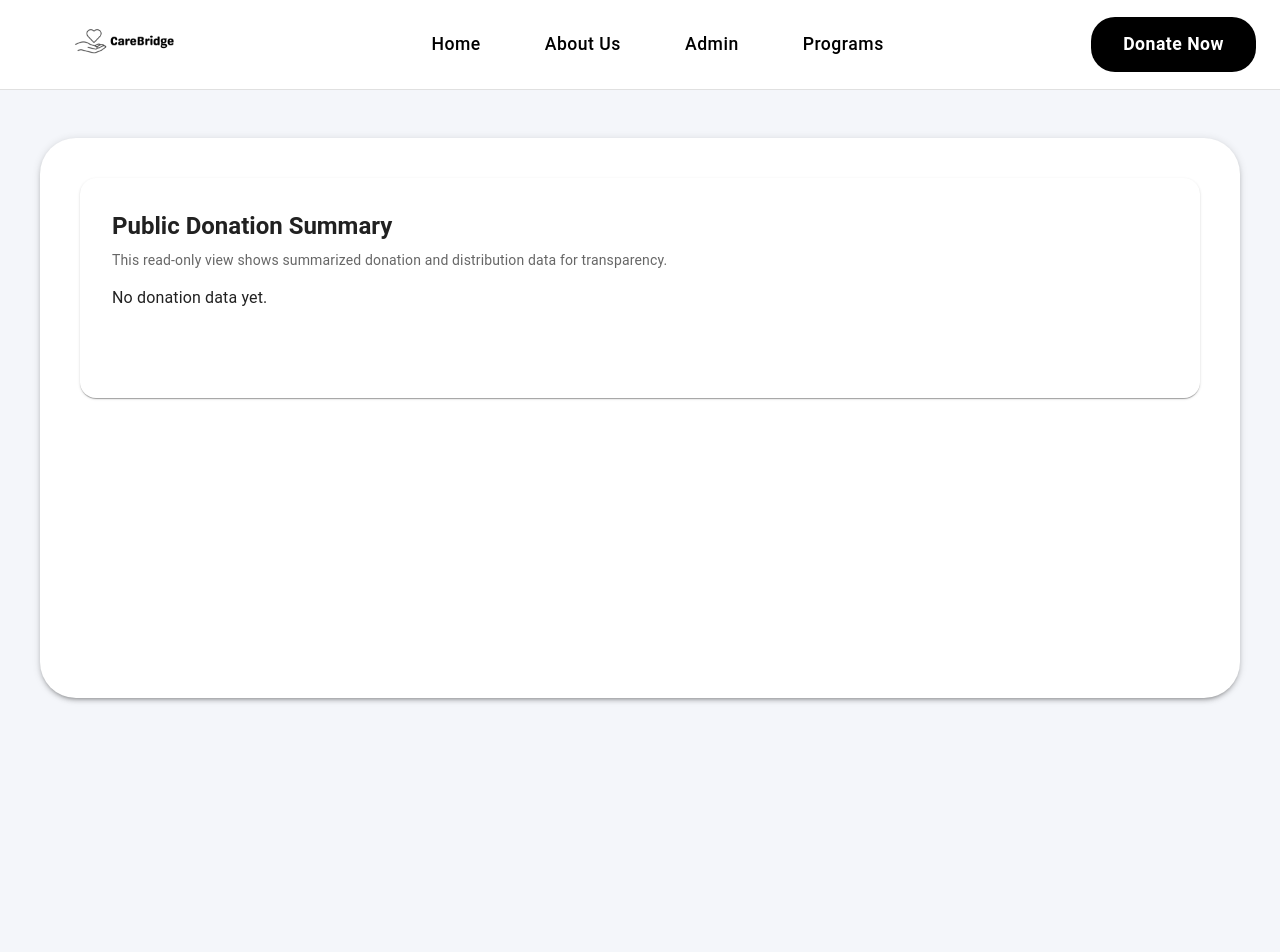
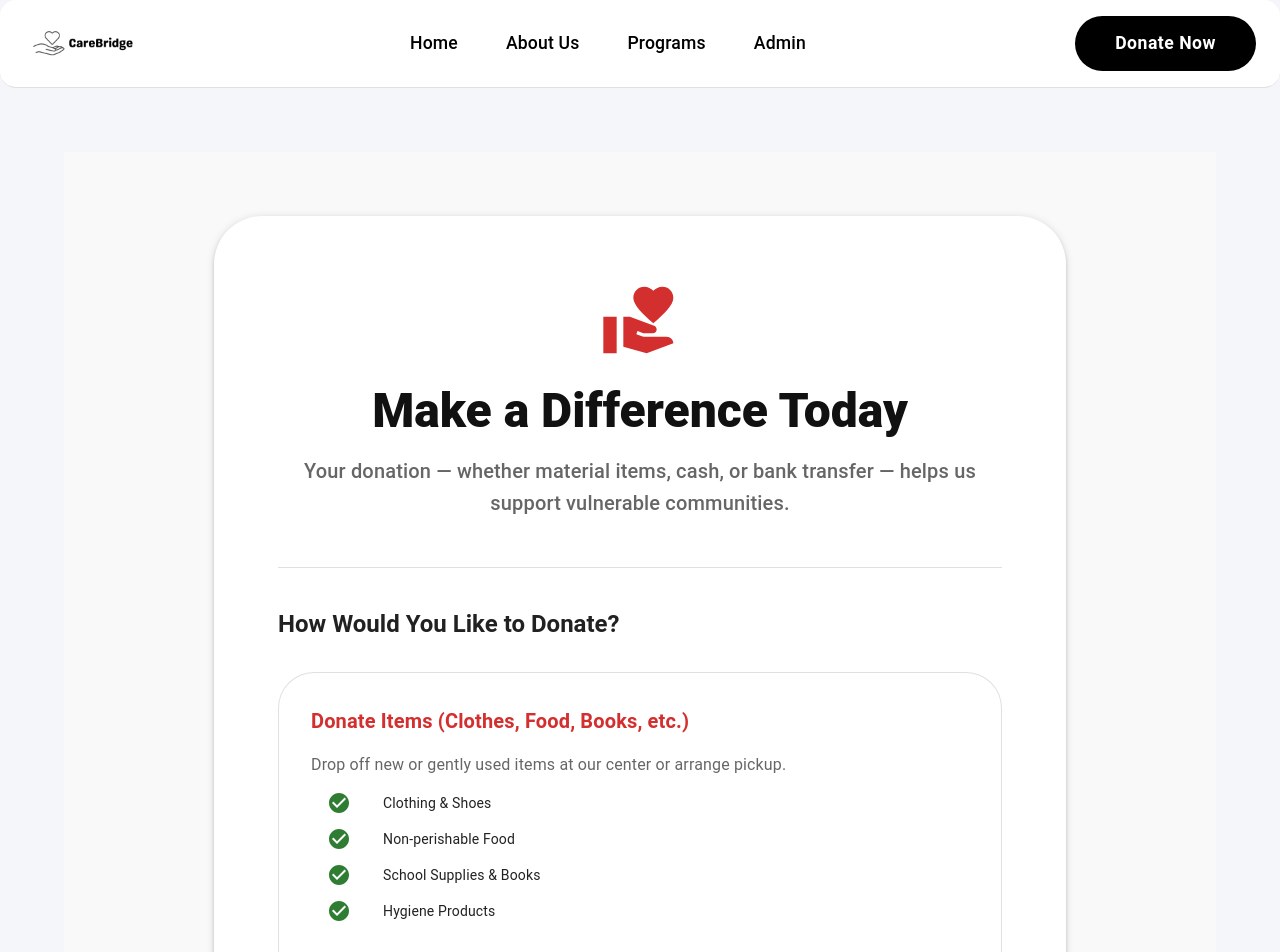
Before and after one commit to BU-SENG/foss-project-pearl-grey, a React (Vite) app: page /donate in a window 1280 px wide. Shown: the top 952 px of the page. Before the commit the page ends 800 px from the top, so only its background shows below. Built offline with nearby package versions, Linux system fonts and the light colour scheme.

Commit message:
Update to the App.jsx and also made a donation screen

```diff
--- a/src/App.jsx
+++ b/src/App.jsx
@@ -3,13 +3,13 @@ import { Routes, Route, Link, Navigate } from 'react-router-dom';
 import CssBaseline from '@mui/material/CssBaseline';
 import AppBar from '@mui/material/AppBar';
 import Toolbar from '@mui/material/Toolbar';
-import Typography from '@mui/material/Typography';
 import Container from '@mui/material/Container';
 import Button from '@mui/material/Button';
 import Box from '@mui/material/Box';
 import Stack from '@mui/material/Stack';
+import Typography from '@mui/material/Typography';
+
 import { useDonation } from './context/DonationContext';
-
 import Login from './pages/Login';
 import AdminDashboard from './pages/AdminDashboard';
 import PublicDashboard from './pages/PublicDashboard';
@@ -18,59 +18,99 @@ import DistributionForm from './pages/DistributionForm';
 import Inventory from './pages/Inventory';
 import Reports from './pages/Reports';
 import AboutUs from './pages/Aboutus';
+import DonateScreen from './pages/DonateScreen';
 
 export default function App() {
-  const { isAdmin, logout } = useDonation();
+  const { isAdmin } = useDonation();
 
   return (
     <>
       <CssBaseline />
 
-      {/* CUSTOM MODERN HEADER */}
-      <AppBar
-        position="sticky"
-        elevation={0}
-        sx={{
-          bgcolor: 'white',
-          color: 'black',
-          borderBottom: '1px solid #e0e0e0',
-          borderRadius: 0,
-          overflow:'hidden',
-        }}
-      >
+      {/* HEADER */}
+      <AppBar position="sticky" elevation={0} sx={{ bgcolor: 'white', color: 'black', borderBottom: '1px solid #e0e0e0' }}>
         <Toolbar sx={{ justifyContent: 'space-between', py: 2 }}>
-          {/* Left: Logo */}
-          <Box component={Link} to="/">
+          {/* Logo */}
+          <Box component={Link} to="/" sx={{ display: 'flex' }}>
             <img
               src="/src/images/CareBridge.png"
-  alt="Material Donation Tracker Logo"
-  style={{
-    height: '50px',           // taller than 200px
-    width: '200px',            // set exact width for perfect rectangle
-    objectFit: 'contain',      // keeps proportions but fills the box nicely
-    backgroundColor: '#ffffff',      // optional: adds inner "frame" so it looks like a proper rectangle card
-    borderRadius: '12px',
-  }}
+              alt="CareBridge Logo"
+              style={{ height: '50px', width: 'auto', borderRadius: '12px' }}
             />
           </Box>
 
-          {/* Center: Navigation Links */}
+
           <Stack direction="row" spacing={6} sx={{ flexGrow: 1, justifyContent: 'center' }}>
-            <Button component={Link} to="/" sx={{ fontSize: '1.1rem', fontWeight: 500, color: 'black' }}>
+            <Typography
+              component={Link}
+              to="/"
+              sx={{
+                fontSize: '1.1rem',
+                fontWeight: 500,
+                color: 'black',
+                textDecoration: 'none',
+                '&:hover': {
+                  fontWeight: 700,
+                  textDecoration: 'underline',
+                },
+              }}
+            >
               Home
-            </Button>
-            <Button component={Link} to="/AboutUs" sx={{ pathname: '/' }} sx={{ fontSize: '1.1rem', fontWeight: 500, color: 'black' }}>
+            </Typography>
+
+            <Typography
+              component={Link}
+              to="/aboutus"
+              sx={{
+                fontSize: '1.1rem',
+                fontWeight: 500,
+                color: 'black',
+                textDecoration: 'none',
+                '&:hover': {
+                  fontWeight: 700,
+                  textDecoration: 'underline',
+                },
+              }}
+            >
               About Us
-            </Button>
-            <Button component={Link} to={isAdmin ? "/admin" : "/login"} sx={{ fontSize: '1.1rem', fontWeight: 500, color: 'black' }}>
+            </Typography>
+
+            <Typography
+              component={Link}
+              to="/programs"
+              sx={{
+                fontSize: '1.1rem',
+                fontWeight: 500,
+                color: 'black',
+                textDecoration: 'none',
+                '&:hover': {
+                  fontWeight: 700,
+                  textDecoration: 'underline',
+                },
+              }}
+            >
+              Programs
+            </Typography>
+
+            <Typography
+              component={Link}
+              to={isAdmin ? "/admin" : "/login"}
+              sx={{
+                fontSize: '1.1rem',
+                fontWeight: 500,
+                color: 'black',
+                textDecoration: 'none',
+                '&:hover': {
+                  fontWeight: 700,
+                  textDecoration: 'underline',
+                },
+              }}
+            >
               Admin
-            </Button>
-            <Button component={Link} to={isAdmin ? "/admin" : "/login"} sx={{ fontSize: '1.1rem', fontWeight: 500, color: 'black' }}>
-              Programs
-            </Button>
+            </Typography>
           </Stack>
 
-          {/* Right: Donate Button */}
+
           <Button
             variant="contained"
             size="large"
@@ -79,14 +119,14 @@ export default function App() {
             sx={{
               bgcolor: 'black',
               color: 'white',
-              px: 4,
+              px: 5,
               py: 1.5,
-              borderRadius: 2,
+              borderRadius: 3,
               fontWeight: 'bold',
+              fontSize: '1.1rem',
               textTransform: 'none',
-              fontSize: '1.1rem',
               boxShadow: 'none',
-              '&:hover': { bgcolor: '#111' },
+              '&:hover': { bgcolor: '#222' },
             }}
           >
             Donate Now
@@ -94,134 +134,67 @@ export default function App() {
         </Toolbar>
       </AppBar>
 
-      {/* HERO SECTION - Only show on Home page */}
+      {/* HERO SECTION */}
       <Routes>
-        <Route
-          path="/"
-          element={
-            <Box
-  sx={{
-    bgcolor: 'white',
-    py: { xs: 4, md: 8 },
-    px: 4,
-  }}
->
-
+        <Route path="/" element={
+          <Box sx={{ bgcolor: 'white', py: { xs: 6, md: 10 }, px: 4 }}>
             <Container maxWidth="lg">
-                <Box
-                  sx={{
-                    display: 'grid',
-                    gridTemplateColumns: { xs: '1fr', md: '1fr 1fr' },
-                    gap: 8,
-                  }}
-                >
-                  {/* Left: Text & Buttons */}
+              <Box sx={{ display: 'grid', gridTemplateColumns: { xs: '1fr', md: '1fr 1fr' }, gap: 8, alignItems: 'center' }}>
                 <Box>
-                    <Typography
-                      variant="h1"
-                      sx={{
-                        fontSize: { xs: '2.8rem', md: '4.5rem' },
-                        fontWeight: 900,
-                        lineHeight: 1.1,
-                        color: '#111',
-                      }}
-                    >
+                  <Typography variant="h1" sx={{ fontSize: { xs: '3rem', md: '4.8rem' }, fontWeight: 900, lineHeight: 1.1, color: '#111' }}>
                     Change lives<br />one donation<br />at a time
                   </Typography>
-
-                    <Typography
-                      variant="h1"
-                      sx={{
-                        fontSize: { xs: '1.8rem'},
-                        fontWeight: 100,
-                        lineHeight: 1.1,
-                        color: '#111',
-                      }}
-                    >
-                      Change lives one donation at a time track donations with ease
+                  <Typography variant="h5" sx={{ mt: 3, fontWeight: 300, color: '#444' }}>
+                    Your generosity helps us reach those in need. Every item counts.
                   </Typography>
 
-                    <Stack direction={{ xs: 'column', sm: 'row' }} spacing={4} mt={6}>
+                  <Stack direction={{ xs: 'column', sm: 'row' }} spacing={3} mt={6}>
                     <Button
                       variant="contained"
                       size="large"
                       component={Link}
                       to="/donate"
-  disableElevation
                       sx={{
                         bgcolor: 'black',
-    color: 'white',
                         px: 6,
                         py: 2,
                         fontSize: '1.3rem',
-    fontWeight: 'bold',
-    borderRadius: 40,
-    '&:hover': { bgcolor: '#222' },
+                        borderRadius: 50,
+                        '&:hover': { bgcolor: '#333' }
                       }}
                     >
                       Donate Now
                     </Button>
-
-
-
-                      <Button
-                        component={Link}
-                        to="/demo"
-                        sx={{
-                          fontSize: '1.2rem',
-                          fontWeight: 600,
-                          color: 'black',
-                          textDecoration: 'underline',
-                          '&:hover': { textDecoration: 'none' },
-                        }}
-                      >
-                        See demo
+                    <Button component={Link} to="/aboutus" variant="outlined" size="large">
+                      Learn More
                     </Button>
                   </Stack>
                 </Box>
 
-                  {/* Right: Hero Image */}
-                  <Box sx={{ textAlign: { xs: 'center', md: 'right' } }}>
+                <Box sx={{ textAlign: 'center' }}>
                   <img
                   src="/src/images/portrait-smiley-african-child.jpg"
-                      alt="People helping each other"
-                      style={{
-                        maxWidth: '80%',
-                        height: 'auto',
-                        borderRadius: '20px',
-                      }}
+                  alt="Happy child receiving help"
+                  style={{ maxWidth: '90%', borderRadius: '20px', boxShadow: '0 10px 30px rgba(0,0,0,0.1)' }}
                   />
                 </Box>
               </Box>
             </Container>
           </Box>
-          }
-        />
+        } />
       </Routes>
 
-      {/* MAIN CONTENT - All other routes */}
-      <Container
-        maxWidth="lg"
-        sx={{
-          mt: 6,
-          mb: 8,
-          minHeight: '70vh',
-          bgcolor: 'background.paper',
-          borderRadius: 3,
-          boxShadow: 3,
-          p: { xs: 3, md: 5 },
-        }}
-      >
+      {/* MAIN CONTENT AREA */}
+      <Container maxWidth="lg" sx={{ my: 8 }}>
         <Routes>
           <Route path="/" element={<PublicDashboard />} />
           <Route path="/login" element={<Login />} />
           <Route path="/admin" element={isAdmin ? <AdminDashboard /> : <Navigate to="/login" />} />
-          <Route path="/donate" element={isAdmin ? <DonationForm /> : <PublicDashboard />} />
+          <Route path="/donate" element={<DonateScreen />} /> {/* This now works! */}
           <Route path="/distribute" element={isAdmin ? <DistributionForm /> : <Navigate to="/login" />} />
           <Route path="/inventory" element={isAdmin ? <Inventory /> : <Navigate to="/login" />} />
           <Route path="/reports" element={isAdmin ? <Reports /> : <Navigate to="/login" />} />
           <Route path="/aboutus" element={<AboutUs />} />
-          {/* Optional: Add /about or /demo pages later */}
         </Routes>
       </Container>
     </>
--- /dev/null
+++ b/src/pages/DonateScreen.jsx
@@ -0,0 +1,111 @@
+import React from 'react';
+import { Container, Typography, Box, Button, Stack, Paper, Divider, List, ListItem, ListItemIcon, ListItemText } from '@mui/material';
+import CheckCircleIcon from '@mui/icons-material/CheckCircle';
+import VolunteerActivismIcon from '@mui/icons-material/VolunteerActivism';
+import { Link } from 'react-router-dom';
+
+export default function DonateScreen() {
+  return (
+    <Box sx={{ bgcolor: '#f9f9f9', minHeight: '100vh', py: 8 }}>
+      <Container maxWidth="md">
+
+        <Paper elevation={0} sx={{ p: { xs: 4, md: 8 }, borderRadius: 4, bgcolor: 'white', boxShadow: 3 }}>
+          <Box textAlign="center" mb={6}>
+            <VolunteerActivismIcon sx={{ fontSize: 80, color: '#d32f2f', mb: 2 }} />
+            <Typography variant="h3" fontWeight={900} color="#111">
+              Make a Difference Today
+            </Typography>
+            <Typography variant="h6" color="text.secondary" mt={2}>
+              Your donation — whether material items, cash, or bank transfer — helps us support vulnerable communities.
+            </Typography>
+          </Box>
+
+          <Divider sx={{ my: 5 }} />
+
+          {/* Donation Options */}
+          <Typography variant="h5" fontWeight="bold" gutterBottom>
+            How Would You Like to Donate?
+          </Typography>
+
+          <Stack spacing={4} mt={4}>
+            {/* Material Donation */}
+            <Paper variant="outlined" sx={{ p: 4, borderRadius: 3, '&:hover': { borderColor: '#d32f2f' } }}>
+              <Typography variant="h6" fontWeight="bold" color="#d32f2f">
+                Donate Items (Clothes, Food, Books, etc.)
+              </Typography>
+              <Typography mt={2} color="text.secondary">
+                Drop off new or gently used items at our center or arrange pickup.
+              </Typography>
+              <List dense>
+                <ListItem>
+                  <ListItemIcon><CheckCircleIcon color="success" /></ListItemIcon>
+                  <ListItemText primary="Clothing & Shoes" />
+                </ListItem>
+                <ListItem>
+                  <ListItemIcon><CheckCircleIcon color="success" /></ListItemIcon>
+                  <ListItemText primary="Non-perishable Food" />
+                </ListItem>
+                <ListItem>
+                  <ListItemIcon><CheckCircleIcon color="success" /></ListItemIcon>
+                  <ListItemText primary="School Supplies & Books" />
+                </ListItem>
+                <ListItem>
+                  <ListItemIcon><CheckCircleIcon color="success" /></ListItemIcon>
+                  <ListItemText primary="Hygiene Products" />
+                </ListItem>
+              </List>
+              <Button
+                component={Link}
+                to="/login"
+                variant="outlined"
+                size="large"
+                fullWidth
+                sx={{ mt: 2 }}
+              >
+                Contact Us to Arrange Drop-off
+              </Button>
+            </Paper>
+
+            {/* Cash / Bank Transfer */}
+            <Paper variant="outlined" sx={{ p: 4, borderRadius: 3, '&:hover': { borderColor: '#1976d2' } }}>
+              <Typography variant="h6" fontWeight="bold" color="#1976d2">
+                Cash or Bank Transfer
+              </Typography>
+              <Typography mt={2} color="text.secondary">
+                Make a secure bank transfer or bring cash to our office. All funds are tracked transparently.
+              </Typography>
+
+              <Box mt={3} p={3} bgcolor="#f5f5f5" borderRadius={2}>
+                <Typography fontWeight="bold">Bank Details:</Typography>
+                <Typography><strong>Bank:</strong> GTBank</Typography>
+                <Typography><strong>Account Name:</strong> CareBridge Foundation</Typography>
+                <Typography><strong>Account Number:</strong> 0812345678</Typography>
+                <Typography><strong>Reference:</strong> "Donation - Your Name"</Typography>
+              </Box>
+
+              <Button
+                component={Link}
+                to="/login"
+                variant="contained"
+                size="large"
+                fullWidth
+                sx={{ mt: 3, bgcolor: '#1976d2' }}
+              >
+                I’ve Made a Transfer → Notify Admin
+              </Button>
+            </Paper>
+          </Stack>
+
+          <Box textAlign="center" mt={6}>
+            <Typography variant="body1" color="text.secondary">
+              All donations are recorded transparently. You can view public summaries <Link to="/">here</Link>.
+            </Typography>
+            <Typography variant="body2" color="text.secondary" mt={2}>
+              Questions? Email us at donations@carebridge.org
+            </Typography>
+          </Box>
+        </Paper>
+      </Container>
+    </Box>
+  );
+}
```
Lines whose indentation alone changed are shown as unchanged.
